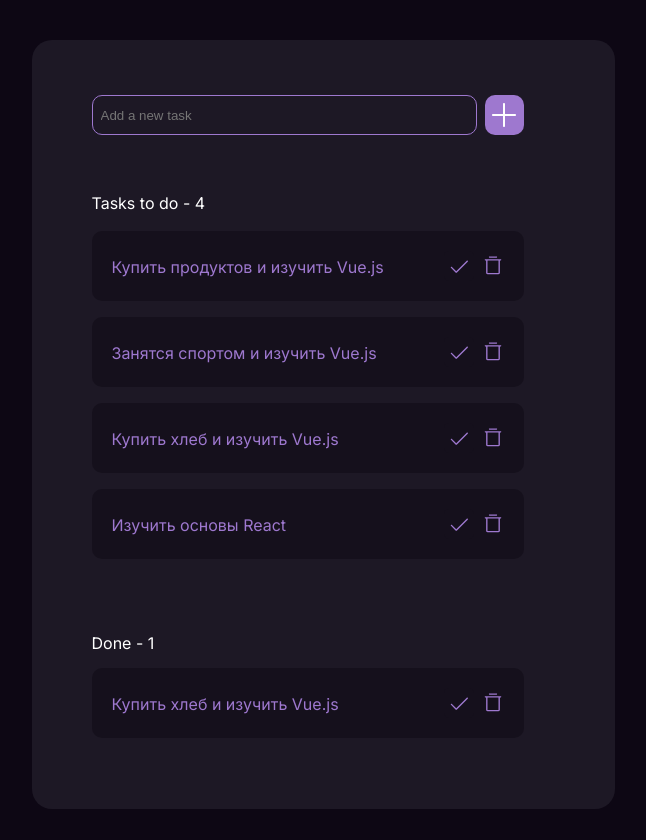
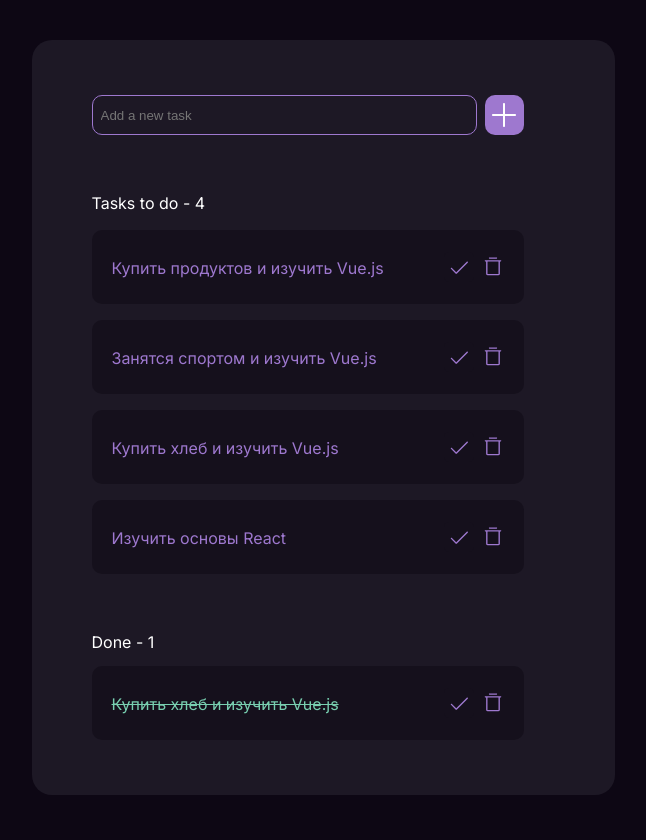
Before and after one commit to Arslan-do/my-to-do-vue, a Vue app: page / in a window 1280 px wide. Shown: the whole page, without its empty margins (317-963 px from the left). Built offline with nearby package versions, Linux system fonts and the light colour scheme; a web font is replaced by a local one.

Commit message:
fix_padding

```diff
--- a/src/App.vue
+++ b/src/App.vue
@@ -135,12 +135,23 @@ const deleteTask = (id) => {
   border-radius: 10px;
 }
 
+.todo-app__tasks-section {
+  margin: 60px 0px 17px 0px;
+}
+
+.todo-app__done-section {
+  margin: 60px 0px 0px 0px;
+}
+
+.todo-app__done-section .todo-app__task-item:last-child {
+  margin-bottom: 0;
+}
+
 .todo-app__task-item {
-  height: 70px;
   background: #15101c;
   display: flex;
   align-items: center;
-  padding: 0px 20px;
+  padding: 22px 20px;
   margin-bottom: 16px;
   border-radius: 10px;
 }
@@ -157,12 +168,9 @@ const deleteTask = (id) => {
   color: #999;
 }
 
-.todo-app__completed-done {
+.todo-app__done-section .todo-app__task-item span {
+  color: #78cfb0;
   text-decoration: line-through;
-  color: #78cfb0;
-}
-.todo-app__done-section .task-item span {
-  color: #78cfb0;
 }
 
 .todo-app__delete-btn {
@@ -176,8 +184,6 @@ const deleteTask = (id) => {
 }
 
 .todo-app__h32 {
-  margin: 0;
-  padding: 60px 0px 17px 0px;
   width: 115px;
   height: 19px;
   font-family: 'Inter', sans-serif;
@@ -186,9 +192,7 @@ const deleteTask = (id) => {
   line-height: 100%;
 }
 .todo-app__h33 {
-  margin: 0;
   font-family: 'Inter', sans-serif;
-  padding: 60px 0px 17px 0px;
   font-weight: 400;
   font-size: 16px;
   line-height: 100%;
```
